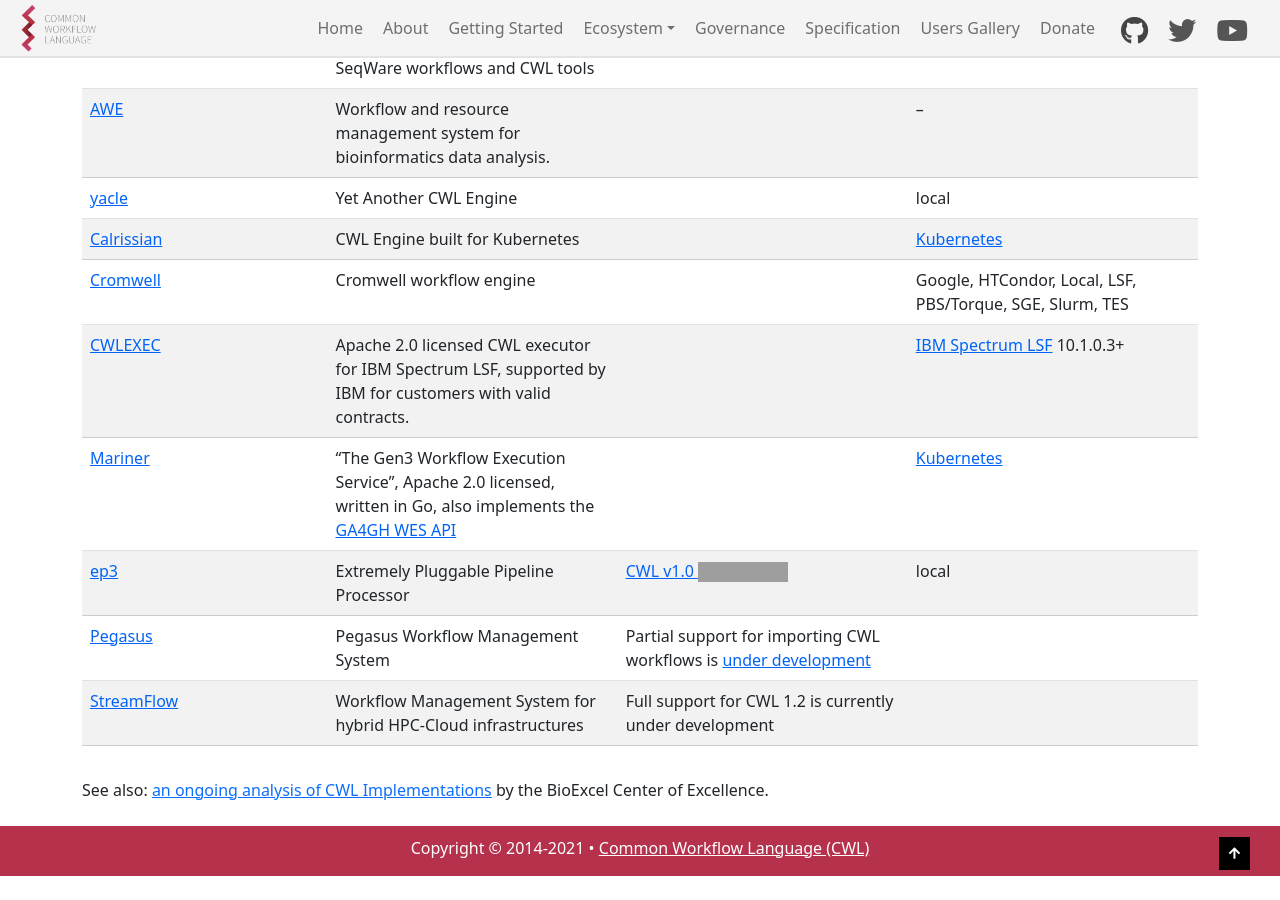
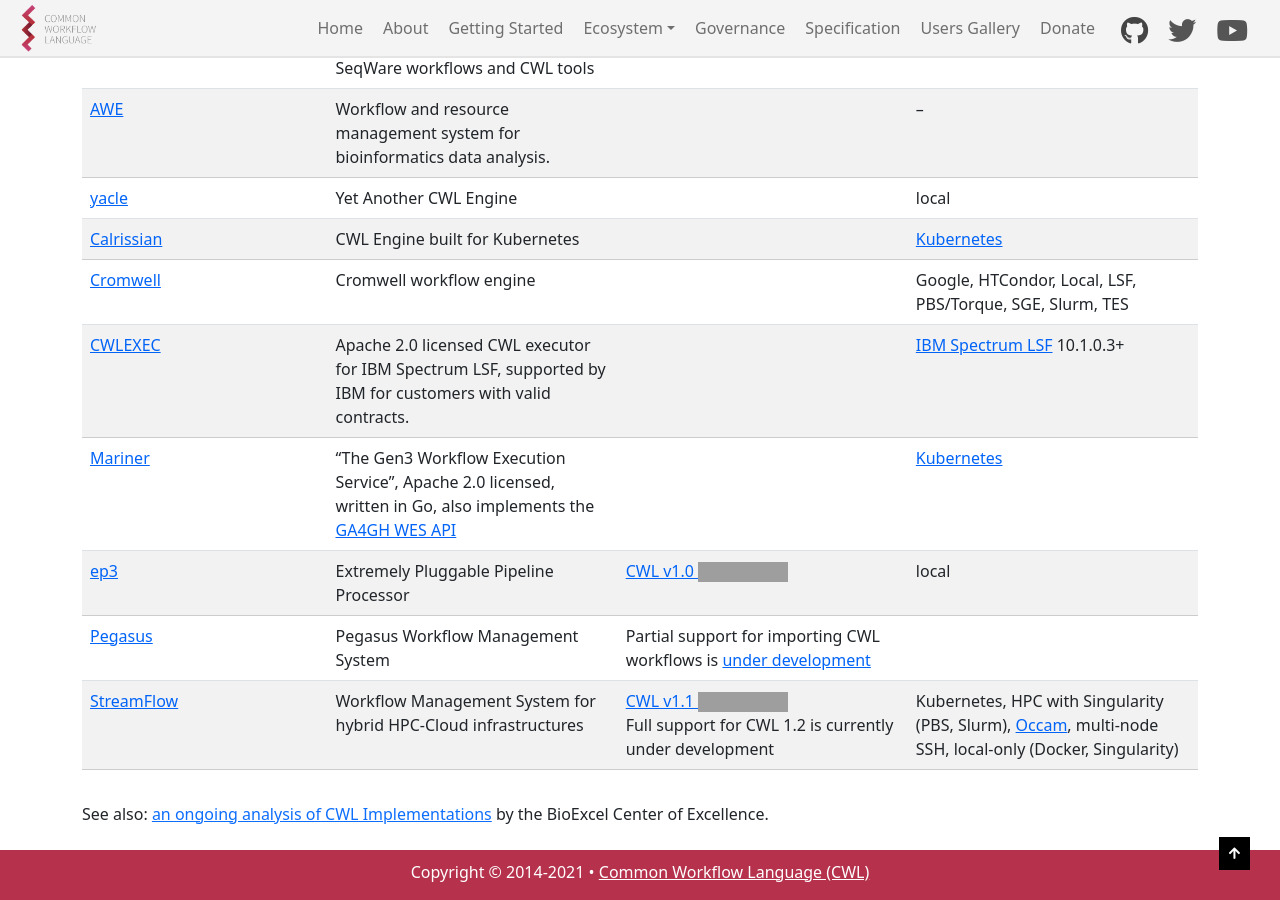
Before and after one commit to common-workflow-language/cwl-website, a Jekyll site: the page built from content/implementations.md, in a window 1280 px wide and 900 px high, scrolled down 1148 px. Built offline with Jekyll 4.4.1, drawn with Linux system fonts in a browser that asks for light colours; before the commit the page ends 2024 px from its top, so only the background shows below that; grey boxes are pictures that could not be loaded.

Commit message:
Add Steamflow conformance badge result from #85

```diff
--- a/content/implementations.md
+++ b/content/implementations.md
@@ -54,6 +54,6 @@
 |[Mariner](https://github.com/uc-cdis/mariner)|"The Gen3 Workflow Execution Service", Apache 2.0 licensed, written in Go, also implements the [GA4GH WES API](https://ga4gh.github.io/workflow-execution-service-schemas)| |[Kubernetes](https://kubernetes.io)|
 |[ep3](https://github.com/tom-tan/ep3)|Extremely Pluggable Pipeline Processor| <a href="https://github.com/tom-tan/ep3#conformance-tests-for-cwl-v10-for-the-latest-release">CWL v1.0 <img src="https://badgen.net/https/raw.githubusercontent.com/tom-tan/conformance/master/conformance/ep3/cwl_v1.0/ep3_latest/required.json?icon=commonwl" alt="ep3 Conformance Required Percentage"></a> | local |
 |[Pegasus](https://pegasus.isi.edu/documentation/reference-guide/cwl-support.html)|Pegasus Workflow Management System| Partial support for importing CWL workflows is [under development](https://pegasus.isi.edu/documentation/manpages/pegasus-cwl-converter.html) | |
-|[StreamFlow](https://streamflow.di.unito.it/)|Workflow Management System for hybrid HPC-Cloud infrastructures|Full support for CWL 1.2 is currently under development|
+|[StreamFlow](https://streamflow.di.unito.it/)|Workflow Management System for hybrid HPC-Cloud infrastructures|[CWL v1.1 ![Required](https://badgen.net/https/streamflow.di.unito.it/cwl-conformance/v1.2/required.json?icon=commonwl)](https://github.com/alpha-unito/streamflow#cwl-compatibility) <br>Full support for CWL 1.2 is currently under development|Kubernetes, HPC with Singularity (PBS, Slurm), [Occam](https://c3s.unito.it/index.php/super-computer), multi-node SSH, local-only (Docker, Singularity)|
 
 See also: [an ongoing analysis of CWL Implementations](https://docs.bioexcel.eu/cwl-engine-guide/about.html#summary-of-engines) by the BioExcel Center of Excellence.
```
